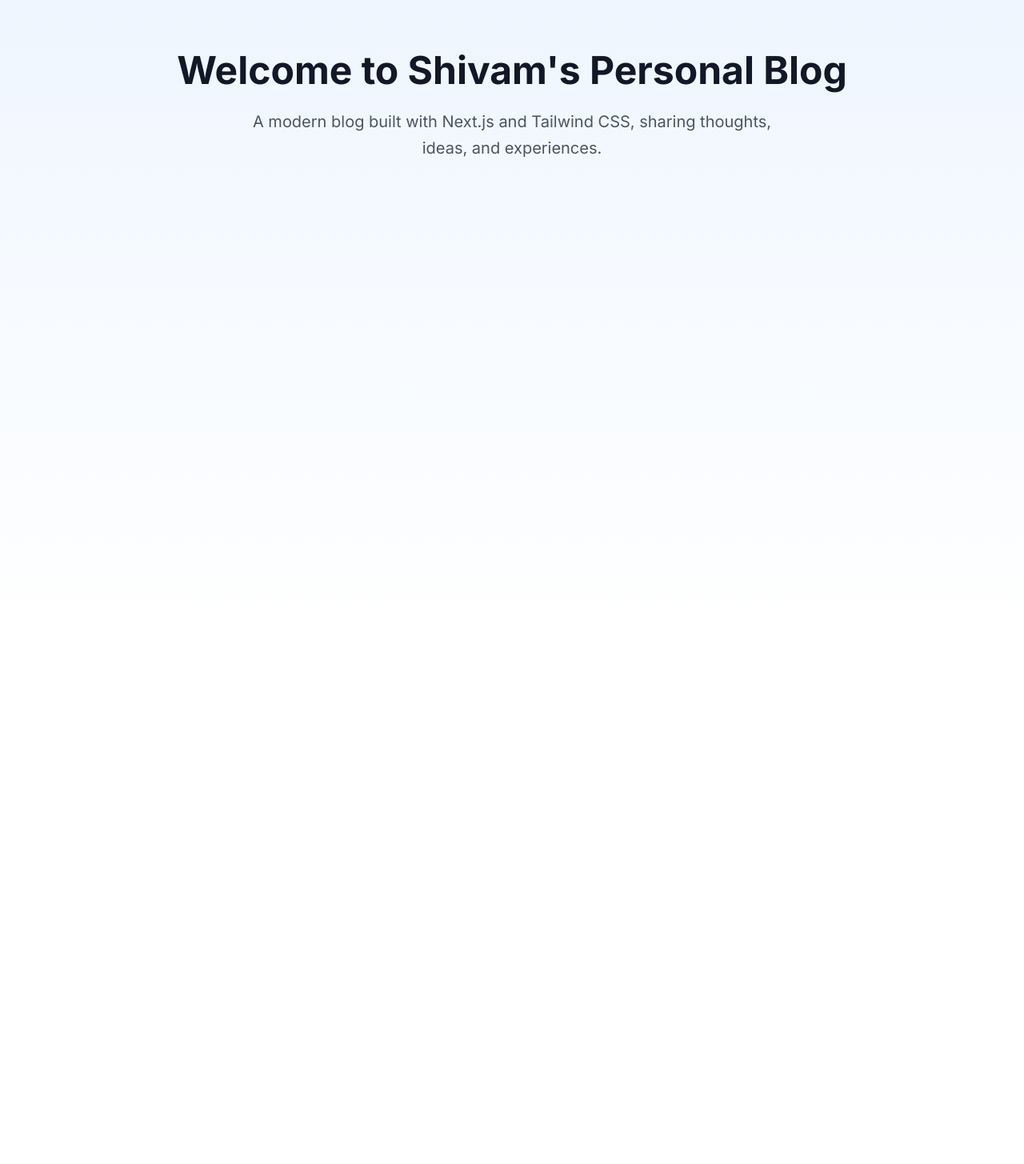
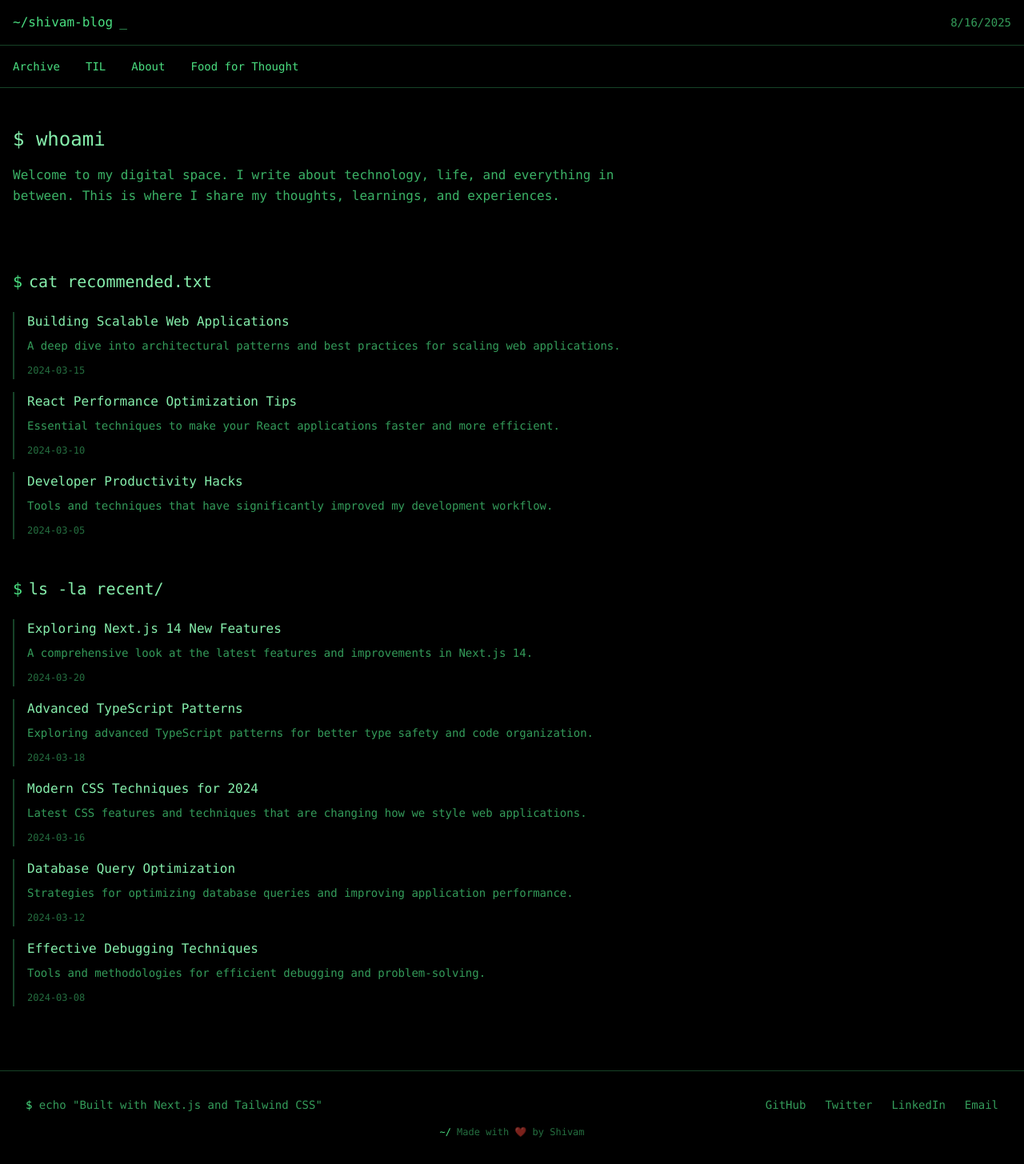
Before and after one commit to t-shivamm/shivam-personal-blog, a Next.js app: page / in a window 1280 px wide. Shown: the whole page at 80% size. Before the commit the page ends 800 px from the top, so only its background shows below. Built offline with nearby package versions, Linux system fonts and the light colour scheme.

Commit message:
Homepage overhaul: match vignesh layout with sections, posts, and footer.

```diff
--- a/app/page.tsx
+++ b/app/page.tsx
@@ -1,16 +1,188 @@
 export default function Home() {
   return (
-    <main className="min-h-screen bg-gradient-to-b from-blue-50 to-white">
-      <div className="container mx-auto px-4 py-16">
-        <div className="text-center">
-          <h1 className="text-5xl font-bold text-gray-900 mb-6">
-            Welcome to Shivam's Personal Blog
+    <div className="min-h-screen bg-black text-green-400 font-mono">
+      {/* Terminal-style header */}
+      <header className="border-b border-green-400/30 p-4">
+        <div className="container mx-auto">
+          <div className="flex items-center justify-between">
+            <div className="flex items-center space-x-2">
+              <span className="text-green-400">~/shivam-blog</span>
+              <span className="animate-pulse">_</span>
+            </div>
+            <div className="text-sm text-green-400/70">
+              {new Date().toLocaleDateString()}
+            </div>
+          </div>
+        </div>
+      </header>
+
+      {/* Navigation */}
+      <nav className="border-b border-green-400/30 p-4">
+        <div className="container mx-auto">
+          <ul className="flex space-x-8 text-sm">
+            <li><a href="/archive" className="hover:text-green-300 transition-colors">Archive</a></li>
+            <li><a href="/til" className="hover:text-green-300 transition-colors">TIL</a></li>
+            <li><a href="/about" className="hover:text-green-300 transition-colors">About</a></li>
+            <li><a href="/food-for-thought" className="hover:text-green-300 transition-colors">Food for Thought</a></li>
+          </ul>
+        </div>
+      </nav>
+
+      {/* Main content */}
+      <main className="container mx-auto p-4 space-y-12">
+        {/* Welcome section */}
+        <section className="py-8">
+          <h1 className="text-2xl mb-4 text-green-300">
+            $ whoami
           </h1>
-          <p className="text-xl text-gray-600 max-w-2xl mx-auto leading-relaxed">
-            A modern blog built with Next.js and Tailwind CSS, sharing thoughts, ideas, and experiences.
+          <p className="text-green-400/80 leading-relaxed max-w-3xl">
+            Welcome to my digital space. I write about technology, life, and everything in between.
+            This is where I share my thoughts, learnings, and experiences.
           </p>
+        </section>
+
+        {/* Recommended section */}
+        <section>
+          <h2 className="text-xl mb-6 text-green-300 flex items-center">
+            <span className="text-green-400 mr-2">$</span>
+            cat recommended.txt
+          </h2>
+          <div className="space-y-4">
+            <article className="border-l-2 border-green-400/30 pl-4 hover:border-green-400/50 transition-colors">
+              <h3 className="text-green-300 mb-2">
+                <a href="/posts/building-scalable-systems" className="hover:underline">
+                  Building Scalable Web Applications
+                </a>
+              </h3>
+              <p className="text-green-400/70 text-sm mb-2">
+                A deep dive into architectural patterns and best practices for scaling web applications.
+              </p>
+              <time className="text-green-400/50 text-xs">2024-03-15</time>
+            </article>
+
+            <article className="border-l-2 border-green-400/30 pl-4 hover:border-green-400/50 transition-colors">
+              <h3 className="text-green-300 mb-2">
+                <a href="/posts/react-performance-tips" className="hover:underline">
+                  React Performance Optimization Tips
+                </a>
+              </h3>
+              <p className="text-green-400/70 text-sm mb-2">
+                Essential techniques to make your React applications faster and more efficient.
+              </p>
+              <time className="text-green-400/50 text-xs">2024-03-10</time>
+            </article>
+
+            <article className="border-l-2 border-green-400/30 pl-4 hover:border-green-400/50 transition-colors">
+              <h3 className="text-green-300 mb-2">
+                <a href="/posts/developer-productivity" className="hover:underline">
+                  Developer Productivity Hacks
+                </a>
+              </h3>
+              <p className="text-green-400/70 text-sm mb-2">
+                Tools and techniques that have significantly improved my development workflow.
+              </p>
+              <time className="text-green-400/50 text-xs">2024-03-05</time>
+            </article>
+          </div>
+        </section>
+
+        {/* Recent section */}
+        <section>
+          <h2 className="text-xl mb-6 text-green-300 flex items-center">
+            <span className="text-green-400 mr-2">$</span>
+            ls -la recent/
+          </h2>
+          <div className="space-y-4">
+            <article className="border-l-2 border-green-400/30 pl-4 hover:border-green-400/50 transition-colors">
+              <h3 className="text-green-300 mb-2">
+                <a href="/posts/nextjs-14-features" className="hover:underline">
+                  Exploring Next.js 14 New Features
+                </a>
+              </h3>
+              <p className="text-green-400/70 text-sm mb-2">
+                A comprehensive look at the latest features and improvements in Next.js 14.
+              </p>
+              <time className="text-green-400/50 text-xs">2024-03-20</time>
+            </article>
+
+            <article className="border-l-2 border-green-400/30 pl-4 hover:border-green-400/50 transition-colors">
+              <h3 className="text-green-300 mb-2">
+                <a href="/posts/typescript-advanced-patterns" className="hover:underline">
+                  Advanced TypeScript Patterns
+                </a>
+              </h3>
+              <p className="text-green-400/70 text-sm mb-2">
+                Exploring advanced TypeScript patterns for better type safety and code organization.
+              </p>
+              <time className="text-green-400/50 text-xs">2024-03-18</time>
+            </article>
+
+            <article className="border-l-2 border-green-400/30 pl-4 hover:border-green-400/50 transition-colors">
+              <h3 className="text-green-300 mb-2">
+                <a href="/posts/css-modern-techniques" className="hover:underline">
+                  Modern CSS Techniques for 2024
+                </a>
+              </h3>
+              <p className="text-green-400/70 text-sm mb-2">
+                Latest CSS features and techniques that are changing how we style web applications.
+              </p>
+              <time className="text-green-400/50 text-xs">2024-03-16</time>
+            </article>
+
+            <article className="border-l-2 border-green-400/30 pl-4 hover:border-green-400/50 transition-colors">
+              <h3 className="text-green-300 mb-2">
+                <a href="/posts/database-optimization" className="hover:underline">
+                  Database Query Optimization
+                </a>
+              </h3>
+              <p className="text-green-400/70 text-sm mb-2">
+                Strategies for optimizing database queries and improving application performance.
+              </p>
+              <time className="text-green-400/50 text-xs">2024-03-12</time>
+            </article>
+
+            <article className="border-l-2 border-green-400/30 pl-4 hover:border-green-400/50 transition-colors">
+              <h3 className="text-green-300 mb-2">
+                <a href="/posts/debugging-techniques" className="hover:underline">
+                  Effective Debugging Techniques
+                </a>
+              </h3>
+              <p className="text-green-400/70 text-sm mb-2">
+                Tools and methodologies for efficient debugging and problem-solving.
+              </p>
+              <time className="text-green-400/50 text-xs">2024-03-08</time>
+            </article>
+          </div>
+        </section>
+      </main>
+
+      {/* Footer */}
+      <footer className="border-t border-green-400/30 mt-16 p-8">
+        <div className="container mx-auto">
+          <div className="flex flex-col md:flex-row justify-between items-center space-y-4 md:space-y-0">
+            <div className="text-green-400/70 text-sm">
+              <span className="text-green-400">$</span> echo "Built with Next.js and Tailwind CSS"
+            </div>
+            <div className="flex space-x-6">
+              <a href="https://github.com/t-shivamm" className="text-green-400/70 hover:text-green-400 transition-colors text-sm">
+                GitHub
+              </a>
+              <a href="https://twitter.com/shivam" className="text-green-400/70 hover:text-green-400 transition-colors text-sm">
+                Twitter
+              </a>
+              <a href="https://linkedin.com/in/shivam" className="text-green-400/70 hover:text-green-400 transition-colors text-sm">
+                LinkedIn
+              </a>
+              <a href="mailto:contact@shivam.dev" className="text-green-400/70 hover:text-green-400 transition-colors text-sm">
+                Email
+              </a>
+            </div>
+          </div>
+          <div className="mt-4 text-center text-green-400/50 text-xs">
+            <span className="text-green-400">~/</span> Made with ❤️ by Shivam
+          </div>
         </div>
-      </div>
-    </main>
-  )
+      </footer>
+    </div>
+  );
 }
```
